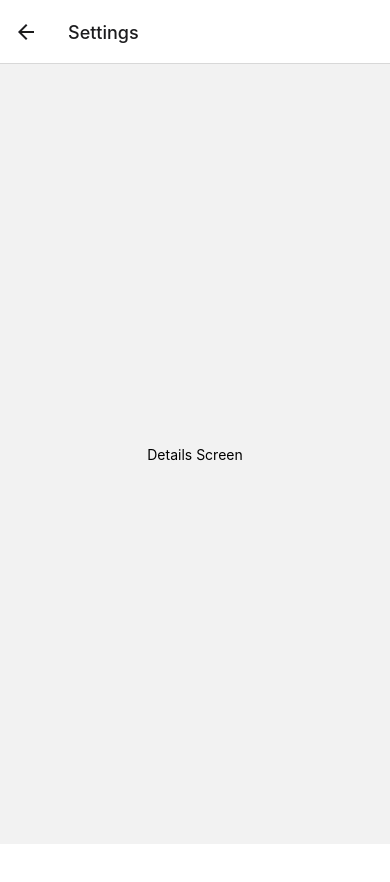
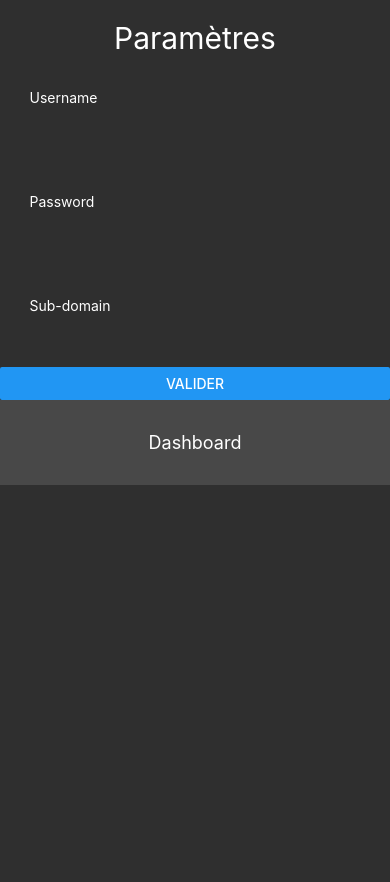
Before and after one commit to Anthomate/Dashboard, a React Native app: screen /Settings in a window 390 px wide. Shown: the top 882 px of the page. Before the commit the page ends 844 px from the top, so only its background shows below. Built offline with nearby package versions, Linux system fonts and the light colour scheme.

Commit message:
First Design

```diff
--- a/App.tsx
+++ b/App.tsx
@@ -9,7 +9,10 @@ const Stack = createNativeStackNavigator();
 function App() {
     return (
         <NavigationContainer>
-            <Stack.Navigator initialRouteName="Dashboard">
+            <Stack.Navigator
+                initialRouteName="Dashboard"
+                screenOptions={{ headerShown: false }}
+            >
                 <Stack.Screen name="Dashboard" component={DashboardView} />
                 <Stack.Screen name="Settings" component={SettingsView} />
             </Stack.Navigator>
--- a/Components/CounterItem.jsx
+++ b/Components/CounterItem.jsx
@@ -1,7 +1,36 @@
-import {Text} from "react-native";
+import {StyleSheet, Text, View} from "react-native";
 
-export const CounterItem = () => {
+export const CounterItem = ({ backgroundColor, stateName, count }) => {
+  const counterStyle = StyleSheet.flatten([
+    styles.counter,
+    { backgroundColor: backgroundColor },
+  ]);
+
   return (
-      <Text>Counter Item</Text>
-  )
-}
+      <View style={counterStyle}>
+        <Text style={styles.counterStateName}>{stateName}</Text>
+        <Text style={styles.counterNumber}>{count}</Text>
+      </View>
+  );
+};
+
+const styles = StyleSheet.create({
+  counter: {
+    borderStyle: "solid",
+    borderWidth: "1%",
+    alignItems: "center",
+    borderRadius: "10%",
+    minWidth: "40%",
+    marginTop: "4%",
+    marginBottom: "4%"
+  },
+  counterStateName: {
+    fontSize: "18",
+    paddingTop: "4%",
+    paddingBottom: "3%",
+  },
+  counterNumber: {
+    fontSize: "24",
+    paddingBottom: "4%"
+  }
+});
--- a/Components/DashboardView.jsx
+++ b/Components/DashboardView.jsx
@@ -1,19 +1,87 @@
-import {Button, StyleSheet, Text, View} from "react-native";
+import { Button, StyleSheet, Text, View, TouchableOpacity, SafeAreaView } from "react-native";
 import * as React from "react";
+import {CounterItem} from "./CounterItem";
+import {ListItem} from "./ListItem";
 
 export function DashboardView({ navigation }) {
     return (
-        <View style={styles.container}>
-            <Button
-                title="Settings"
-                onPress={() => navigation.navigate('Settings')}
-            />
-        </View>
+        <SafeAreaView style={styles.container}>
+            <Text style={styles.title}>Mon Dashboard</Text>
+            <View style={styles.container}>
+                <View style={styles.counterFrame}>
+                    <CounterItem backgroundColor="#d9534f" stateName="Nouveau" count="4"/>
+                    <CounterItem backgroundColor="#5cb85c" stateName="En Cours" count="14"/>
+                    <CounterItem backgroundColor="#ffcc5c" stateName="Suspendu" count="23"/>
+                    <CounterItem backgroundColor="#d9534f" stateName="Réouvert" count="2"/>
+                </View>
+                <View style={styles.list}>
+                    <ListItem number="1" subject="Demande pour dépannage d'imprimante"/>
+                    <ListItem number="2" subject="Problème sur le serveur AD"/>
+                    <ListItem number="3" subject="Plus de log pour l'application"/>
+                    <ListItem number="4" subject="Impossible de me connecter au serveur de mail depuis 1h"/>
+                    <ListItem number="5" subject="Proposition d'amélioration pour votre logiciel"/>
+                    <ListItem number="6" subject="Création d'un nouvel utilisateur"/>
+                    <ListItem number="7" subject="Demande d'autorisation d'accès aux serveurs de secours"/>
+                    <ListItem number="8" subject="Demande d'amélioration"/>
+                    <ListItem number="9" subject="Renouvellement du certificat ssl"/>
+                    <ListItem number="10" subject="Dépannage Saint Priest"/>
+                </View>
+                <TouchableOpacity
+                    style={styles.settingsButton}
+                    onPress={() => navigation.navigate("Settings")}
+                >
+                    <Text style={styles.settingsButtonText}>Settings</Text>
+                </TouchableOpacity>
+
+            </View>
+        </SafeAreaView>
     );
 }
 
 const styles = StyleSheet.create({
     container: {
-        flex: 1,
+        display: "flex",
+        flexDirection: "row",
+        flexWrap: "wrap",
+        backgroundColor: "#2F2F2F",
+        height:"100%"
     },
+    title: {
+        color: "#fff",
+        width: "100%",
+        textAlign: "center",
+        fontSize: "30%",
+        marginTop: "5%"
+    },
+    counterFrame: {
+        display: "flex",
+        flexDirection: "row",
+        flexWrap: "wrap",
+        justifyContent: "space-evenly",
+        marginTop: "4%",
+        marginBottom: "4%"
+    },
+    list: {
+        backgroundColor: "#484848FF",
+        display: "flex",
+        flexDirection: "row",
+        flexWrap: "wrap",
+        margin: "7%",
+        height: "45%",
+        borderRadius: "10%",
+        paddingLeft: "10%"
+    },
+    settingsButton: {
+        width: "100%",
+        height: "10%",
+        padding: "4%",
+        backgroundColor: "#484848",
+        justifyContent: "center",
+        alignItems: "center"
+    },
+    settingsButtonText: {
+        color: "#fff",
+        fontSize: 18,
+        textAlign: "center"
+    }
 });
--- a/Components/ListItem.jsx
+++ b/Components/ListItem.jsx
@@ -1,7 +1,16 @@
-import {Text} from "react-native";
+import {StyleSheet, Text} from "react-native";
 
-export const ListItem = () => {
+export const ListItem = ({number, subject}) => {
   return (
-      <Text>Ticket</Text>
+      <Text style={styles.listItem}>#{number} - {subject}</Text>
   )
 }
+
+const styles = StyleSheet.create({
+  listItem: {
+    fontSize: "12",
+    width: "100%",
+    marginTop: "5%",
+    color: "#fff"
+  }
+});
--- a/Components/SettingsView.jsx
+++ b/Components/SettingsView.jsx
@@ -1,10 +1,70 @@
-import {Text, View} from "react-native";
+import {
+    SafeAreaView,
+    StyleSheet,
+    Text,
+    TouchableOpacity,
+    View,
+    TextInput, Button,
+} from "react-native";
 import * as React from "react";
 
-export function SettingsView() {
+export function SettingsView({ navigation }) {
     return (
-        <View style={{ flex: 1, alignItems: 'center', justifyContent: 'center' }}>
-            <Text>Details Screen</Text>
-        </View>
+        <SafeAreaView style={styles.container}>
+            <Text style={styles.title}>Paramètres</Text>
+            <View style={styles.container}>
+                <TextInput style={styles.input} placeholder="Username" placeholderTextColor="#fff"/>
+                <TextInput style={styles.input} placeholder="Password" placeholderTextColor="#fff" secureTextEntry />
+                <TextInput style={styles.input} placeholder="Sub-domain" placeholderTextColor="#fff" />
+                <Button title="Valider" />
+                <TouchableOpacity
+                    style={styles.settingsButton}
+                    onPress={() => navigation.navigate("Dashboard")}
+                >
+                    <Text style={styles.settingsButtonText}>Dashboard</Text>
+                </TouchableOpacity>
+            </View>
+        </SafeAreaView>
     );
 }
+
+const styles = StyleSheet.create({
+    container: {
+        display: "flex",
+        flexDirection: "column",
+        backgroundColor: "#2F2F2F",
+        height: "100%",
+    },
+    title: {
+        color: "#fff",
+        width: "100%",
+        textAlign: "center",
+        fontSize: 30,
+        marginTop: "5%",
+    },
+    input: {
+        backgroundColor: "rgba(185,42,42,0)",
+        borderRadius: 5,
+        paddingHorizontal: 10,
+        paddingVertical: 5,
+        width: "90%",
+        height: "10%",
+        marginLeft: "5%",
+        marginBottom: "5%",
+        color: "#fff",
+        borderBottom: "1px solid white",
+    },
+    settingsButton: {
+        width: "100%",
+        height: "10%",
+        padding: "4%",
+        backgroundColor: "#484848",
+        justifyContent: "center",
+        alignItems: "center",
+    },
+    settingsButtonText: {
+        color: "#fff",
+        fontSize: 18,
+        textAlign: "center",
+    },
+});
--- a/app.json
+++ b/app.json
@@ -9,7 +9,7 @@
     "splash": {
       "image": "./assets/splash.png",
       "resizeMode": "contain",
-      "backgroundColor": "#ffffff"
+      "backgroundColor": "#2F2F2F"
     },
     "assetBundlePatterns": [
       "**/*"
@@ -20,7 +20,7 @@
     "android": {
       "adaptiveIcon": {
         "foregroundImage": "./assets/adaptive-icon.png",
-        "backgroundColor": "#ffffff"
+        "backgroundColor": "#2F2F2F"
       }
     },
     "web": {
```
Also changed, not shown: Components/List.jsx (deleted, +0 -10 lines), config.json (added, +7 -0 lines).
